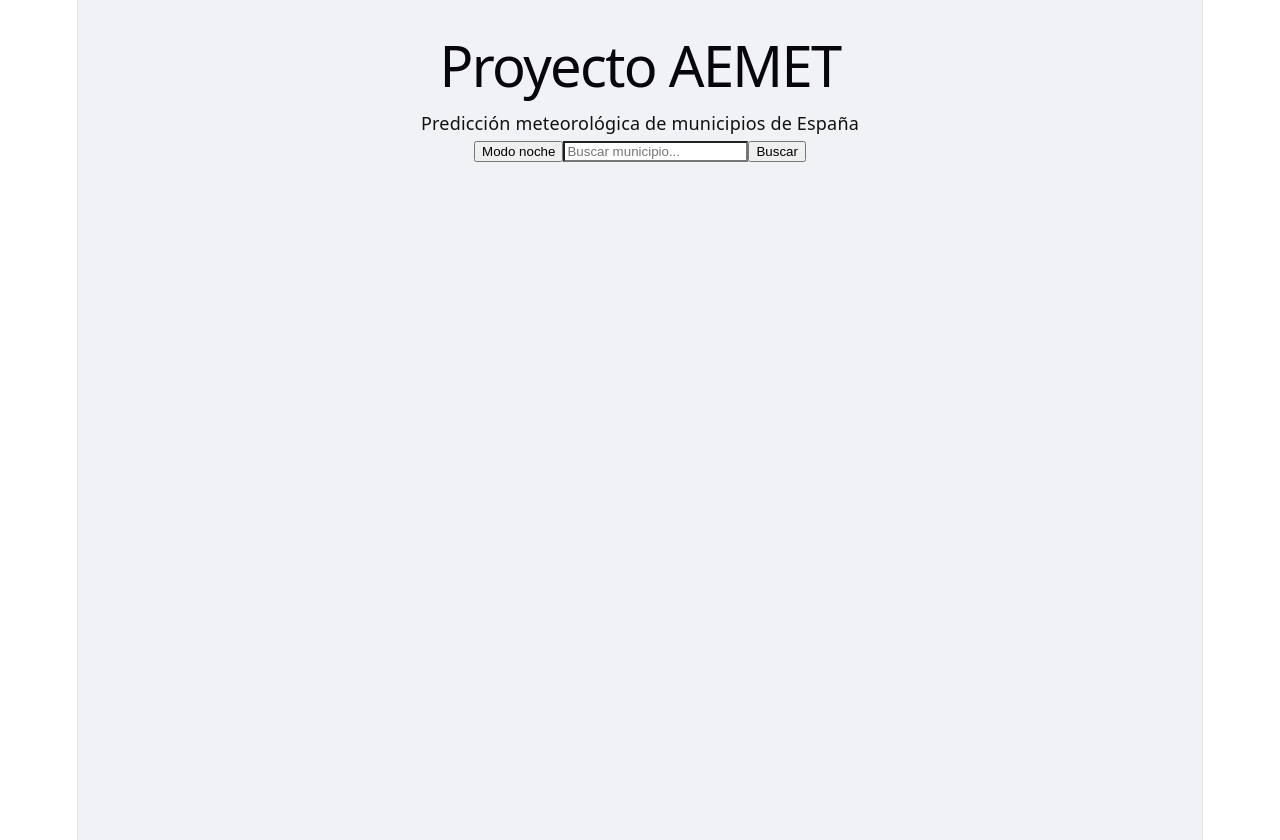
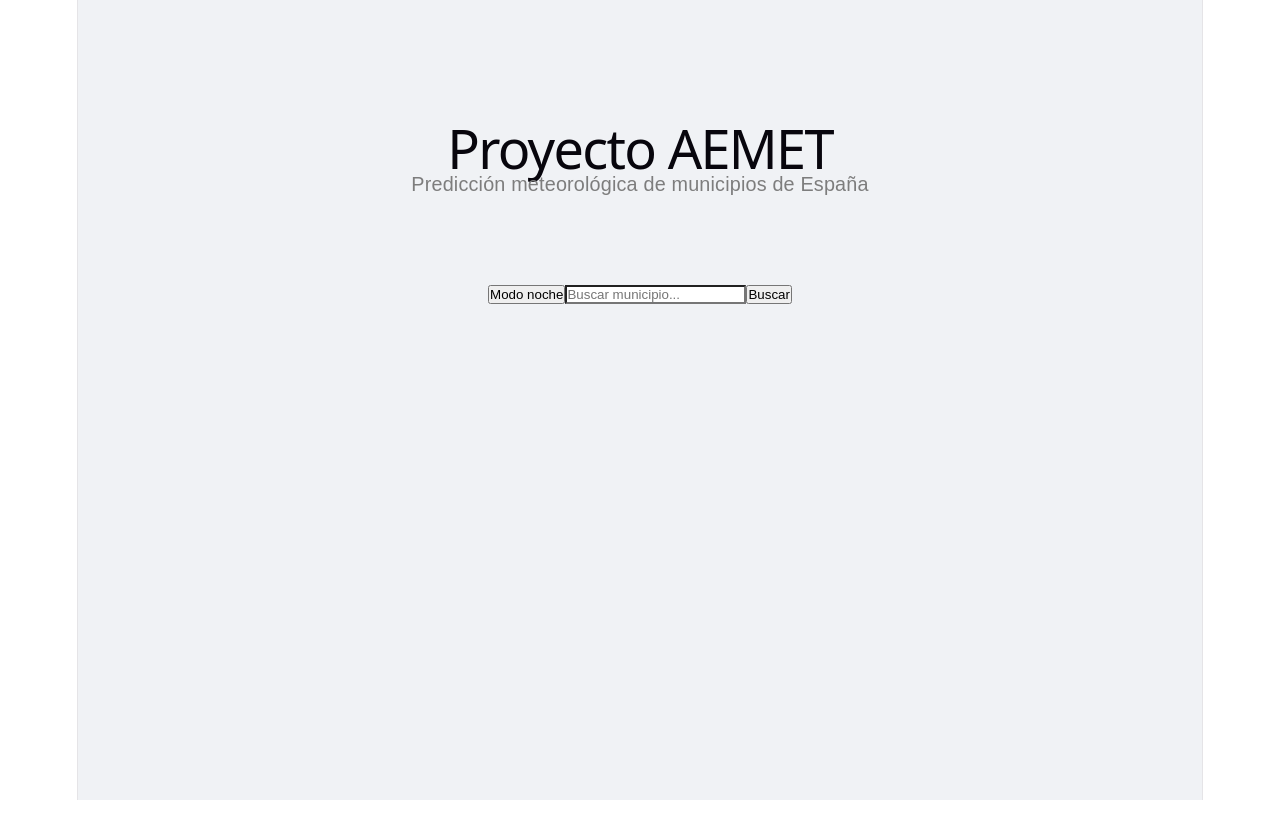
Before and after one commit to joseignaciofalladev/Proyecto-AEMET, a React app in the folder frontend/: page / in a window 1280 px wide. After the commit the page ends 800 px from the top, so only its background shows below. Built offline with nearby package versions, Linux system fonts and the light colour scheme; the HTML template or start-up script is replaced by a standard one.

Commit message:
Update index.css

```diff
--- a/frontend/src/index.css
+++ b/frontend/src/index.css
@@ -279,3 +279,203 @@
 .dark .results-list li:hover {
   background: #333;
 }
+
+
+* {
+  margin: 0;
+  padding: 0;
+  box-sizing: border-box;
+}
+
+body {
+  font-family: Arial, Helvetica, sans-serif;
+}
+
+.app {
+  min-height: 100vh;
+  background: #f0f2f5;
+  color: #111;
+  transition: all 0.3s ease;
+  padding-bottom: 40px;
+}
+
+.dark {
+  background: #121212;
+  color: white;
+}
+
+.main-header {
+  height: 260px;
+  background-size: cover;
+  background-position: center;
+  position: relative;
+  display: flex;
+  align-items: center;
+  justify-content: center;
+}
+
+header p {
+  color: rgb(125, 125, 125);
+}
+
+.header-overlay {
+  width: 100%;
+  height: 100%;
+  display: flex;
+  flex-direction: column;
+  align-items: center;
+  justify-content: center;
+  color: white;
+  text-align: center;
+  padding: 20px;
+}
+
+.header-overlay h1 {
+  font-size: 3rem;
+  margin-bottom: 10px;
+}
+
+.header-overlay p {
+  font-size: 1.1rem;
+}
+
+.top-controls {
+  display: flex;
+  justify-content: center;
+  margin-top: 20px;
+}
+
+.theme-btn,
+.search-container button,
+.clear-btn {
+  padding: 10px 18px;
+  border: none;
+  border-radius: 10px;
+  cursor: pointer;
+  font-weight: bold;
+}
+
+.theme-btn {
+  background: #333;
+  color: white;
+}
+
+.search-container {
+  display: flex;
+  justify-content: center;
+  gap: 10px;
+  margin-top: 25px;
+  padding: 0 20px;
+}
+
+.search-container input {
+  width: 350px;
+  padd
+.dark input {
+  background: #2a2a2a;
+  color: white;
+  border: 1px solid #555;
+}
+
+.results-list {
+  width: 350px;
+  margin: 10px auto;
+  background: white;
+  border-radius: 10px;
+  overflow: hidden;
+  box-shadow: 0 4px 10px rgba(0,0,0,0.1);
+}
+
+.results-list li {
+  list-style: none;
+  padding: 12px;
+  cursor: pointer;
+  border-bottom: 1px solid #eee;
+}
+
+.results-list li:hover {
+  background: #f5f5f5;
+}
+
+.dark .results-list {
+  background: #1e1e1e;
+}
+
+.dark .results-list li:hover {
+  background: #333;
+}
+
+.status-message,
+.error-message {
+  text-align: center;
+  margin-top: 20px;
+  font-weight: bold;
+}
+
+.error-message {
+  color: red;
+}
+
+.history-container {
+  max-width: 1000px;
+  margin: 40px auto;
+  padding: 0 20px;
+}
+
+.history-container h3 {
+  margin-bottom: 15px;
+}
+
+.history-list {
+  display: flex;
+  flex-wrap: wrap;
+  gap: 12px;
+}
+
+.history-item {
+  border: none;
+  border-radius: 12px;
+  padding: 12px 16px;
+  background: white;
+  display: flex;
+  flex-direction: column;
+  cursor: pointer;
+  box-shadow: 0 2px 8px rgba(0,0,0,0.08);
+}
+
+.history-item span {
+  font-size: 0.8rem;
+  margin-top: 5px;
+}
+
+.dark .history-item {
+  background: #1f1f1f;
+  color: white;
+}
+
+.clear-btn {
+  margin-top: 20px;
+  background: crimson;
+  color: white;
+}
+
+@media (max-width: 768px) {
+  .header-overlay h1 {
+    font-size: 2rem;
+  }
+
+  .search-container {
+    flex-direction: column;
+    align-items: center;
+  }
+
+  .search-container input {
+    width: 100%;
+    max-width: 350px;
+  }
+
+  .results-list {
+    width: 90%;
+  }
+}
+}
```
